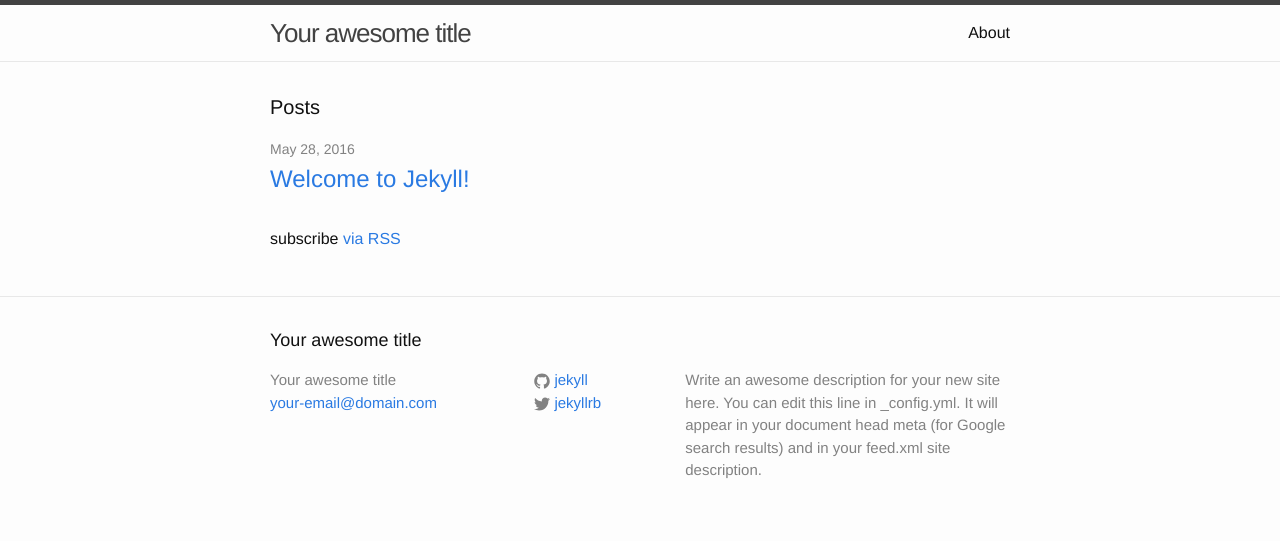
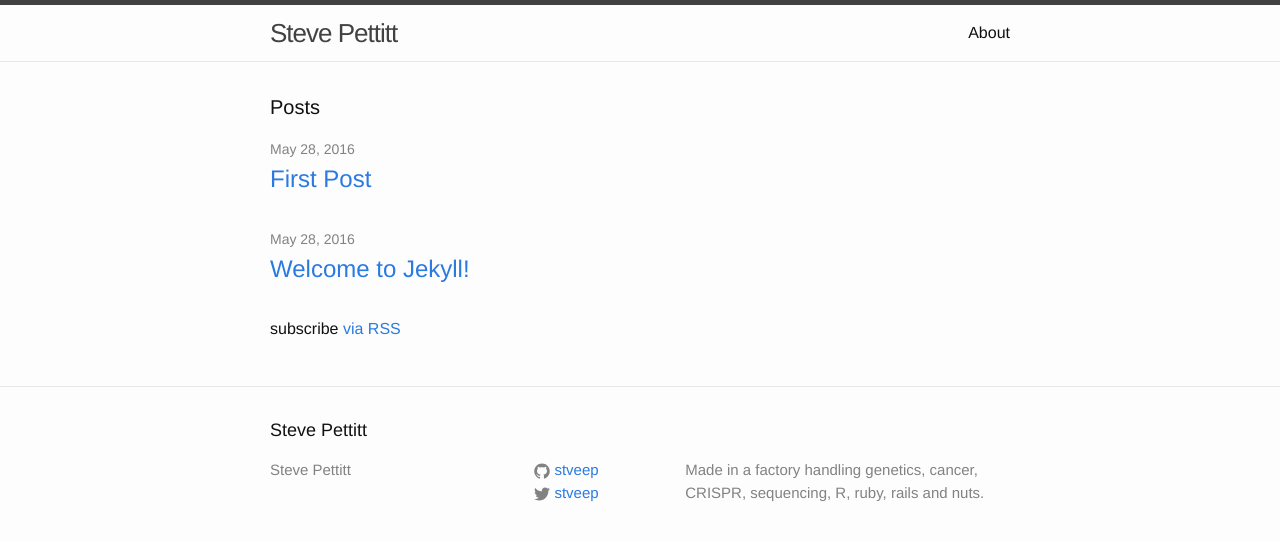
Before and after one commit to stveep/stveep.github.io, a Jekyll site: the page built from index.html, in a window 1280 px wide. Shown: the top 541 px of the page. Built offline with Jekyll 4.4.1, drawn with Linux system fonts in a browser that asks for light colours.

Commit message:
First post

```diff
--- a/_config.yml
+++ b/_config.yml
@@ -6,16 +6,14 @@
 # 'jekyll serve'. If you change this file, please restart the server process.
 
 # Site settings
-title: Your awesome title
-email: your-email@domain.com
+title: Steve Pettitt
+#email: your-email@domain.com
 description: > # this means to ignore newlines until "baseurl:"
-  Write an awesome description for your new site here. You can edit this
-  line in _config.yml. It will appear in your document head meta (for
-  Google search results) and in your feed.xml site description.
+  Made in a factory handling genetics, cancer, CRISPR, sequencing, R, ruby, rails and nuts.
 baseurl: "" # the subpath of your site, e.g. /blog
-url: "http://yourdomain.com" # the base hostname & protocol for your site
-twitter_username: jekyllrb
-github_username:  jekyll
+url: "https://stveep.github.io" # the base hostname & protocol for your site
+twitter_username: stveep
+github_username: stveep
 
 # Build settings
 markdown: kramdown
--- /dev/null
+++ b/_posts/2016-05-28-first-post.markdown
@@ -0,0 +1,6 @@
+---
+layout: post
+title: "First Post"
+date: 2016-05-28T20:23:27+01:00
+---
+I decided to try out github pages and write a few blog posts about things I do and make. Let's see if anyone reads them...
```
